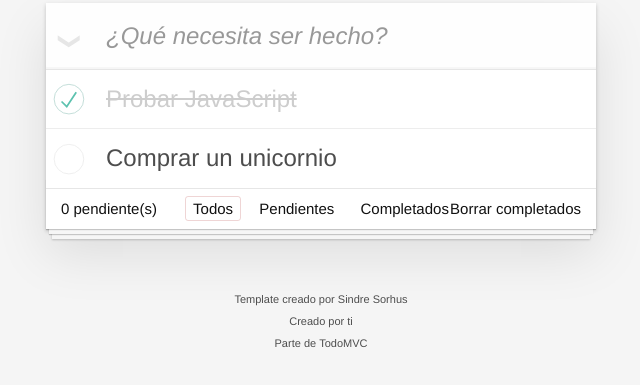
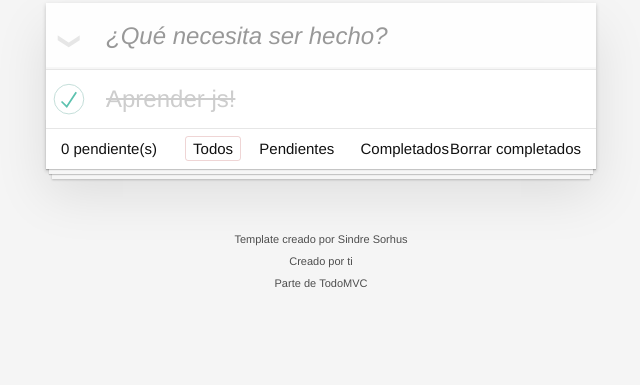
Before and after one commit to CarlosAdrian36/Lista-de-tareas, a website built with webpack: page src/index.html in a window 1280 px wide. Shown: the part 127-512 px from the top of the page, without its empty margins (319-959 px from the left). Built offline with nearby package versions, Linux system fonts and the light colour scheme.

Commit message:
Insercion en el html por componente

```diff
--- a/src/index.html
+++ b/src/index.html
@@ -1,5 +1,6 @@
 <!doctype html>
 <html lang="en">
+
 	<head>
 		<meta charset="utf-8">
 		<meta name="viewport" content="width=device-width, initial-scale=1">
@@ -18,22 +19,22 @@
 				<ul class="todo-list">
 					<!-- These are here just to show the structure of the list items -->
 					<!-- List items should get the class `editing` when editing and `completed` when marked as completed -->
-					<li class="completed" data-id="abc">
+					<!-- <li class="completed" data-id="abc">
 						<div class="view">
 							<input class="toggle" type="checkbox" checked>
 							<label>Probar JavaScript</label>
 							<button class="destroy"></button>
 						</div>
 						<input class="edit" value="Create a TodoMVC template">
-					</li>
-					<li>
+					</li>  -->
+					<!-- <li>
 						<div class="view">
 							<input class="toggle" type="checkbox" >
 							<label>Comprar un unicornio</label>
 							<button class="destroy"></button>
 						</div>
 						<input class="edit" value="Rule the web">
-					</li>
+					</li> -->
 				</ul>
 			</section>
 			<!-- This footer should hidden by default and shown when there are todos -->
--- a/src/index.js
+++ b/src/index.js
@@ -1,15 +1,17 @@
 import './styles.css';
 
 import {Todo,TodoList} from './class'
+import { crearTodoHtml } from './js/componentes';
 
 
 
 const todoList = new TodoList();
 
-const tarea = new Todo('Aprender js');
-const tarea2 = new Todo('Aprender js');
+const tarea = new Todo('Aprender js!');
+todoList.nuevoTodo( tarea );
 
-todoList.nuevoTodo( tarea );
-todoList.nuevoTodo( tarea2 );
+tarea.completado = true;
 
 console.log( todoList );
+
+crearTodoHtml( tarea);
--- a/src/js/componentes.js
+++ b/src/js/componentes.js
@@ -1,18 +1,30 @@
-import '../css/componentes.css';
-// import webpacklogo from '../assets/img/webpack-logo.png';
+import { Todo } from "../class/todo.class";
+
+// Referencias al HTML
+
+const divTodoList = document.querySelector('.todo-list')
 
 
-export const saludar = ( nombre = 'sin nombre' ) => {
-    console.log('Creando etiqueta h1');
+export const crearTodoHtml = ( todo ) => {
 
-    const h1 = document.createElement('h1');
-    h1.innerText = `Hola ${ nombre }`;
+    const htmlTodo =
+    `
+    <li class="${ (todo.completado) ?'completed': ''}" data-id="${ todo.id}">
+        <div class="view">
+            <input class="toggle" type="checkbox" ${(todo.completado) ? 'checked': ''}>
+            <label>${ todo.tarea}</label>
+            <button class="destroy"></button>
+        </div>
+        <input class="edit" value="Create a TodoMVC template">
+	</li>
+    `;
+    const div = document.createElement('div');
 
-    document.body.append( h1 );
+    div.innerHTML = htmlTodo;
+    divTodoList.append( div.firstElementChild );
+
+    return div.firstElementChild;
 
 
-    // Img
-    // const img = document.createElement('img');
-    // img.src = webpacklogo;
-    // document.body.append( img );
+
 }
```
